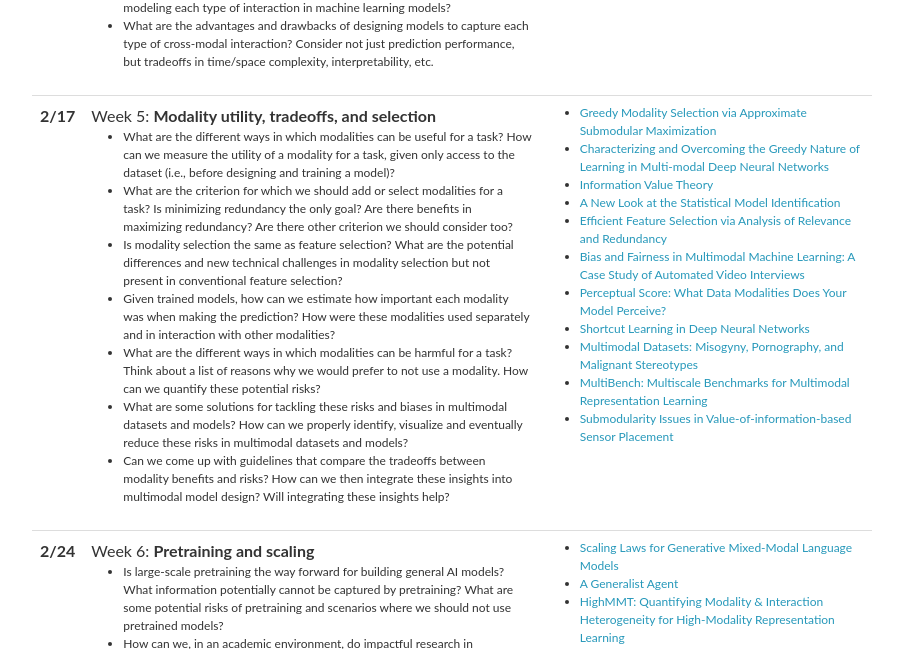
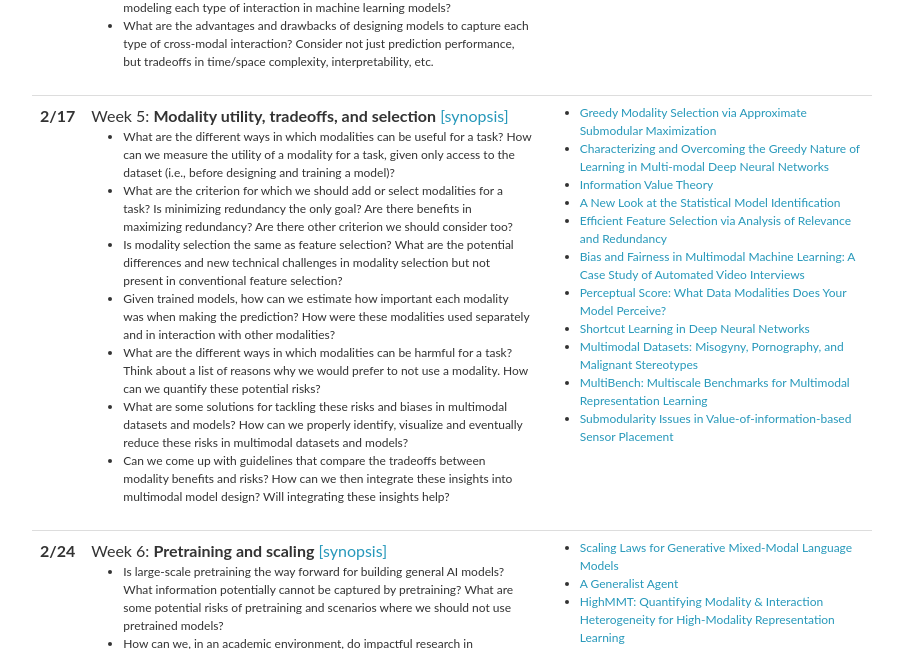
Before and after one commit to CMU-MultiComp-Lab/adv-mmml-course, a Jekyll site: the page built from spring2023/_pages/schedule.md, in a window 1280 px wide and 900 px high, scrolled down 1414 px. Shown: the part 154-803 px from the top of the window, without its empty margins (188-1091 px from the left). Built offline with Jekyll 4.4.1, drawn with Linux system fonts in a browser that asks for light colours; nearby versions of some CDN libraries; comment, search, counter and statistics services are not loaded.

Commit message:
Update lectures_2023.yml

```diff
--- a/_data/lectures_2023.yml
+++ b/_data/lectures_2023.yml
@@ -83,7 +83,7 @@
 
 - date: 2/17
   title: >
-    Week 5: <strong>Modality utility, tradeoffs, and selection</strong>
+    Week 5: <strong>Modality utility, tradeoffs, and selection</strong> <a href="11877_week5.pdf">[synopsis]</a>
   topics:
     - What are the different ways in which modalities can be useful for a task? How can we measure the utility of a modality for a task, given only access to the dataset (i.e., before designing and training a model)?
     - What are the criterion for which we should add or select modalities for a task? Is minimizing redundancy the only goal? Are there benefits in maximizing redundancy? Are there other criterion we should consider too?
@@ -107,7 +107,7 @@
 
 - date: 2/24
   title: >
-    Week 6: <strong>Pretraining and scaling</strong>
+    Week 6: <strong>Pretraining and scaling</strong> <a href="11877_week6.pdf">[synopsis]</a>
   topics:
     - Is large-scale pretraining the way forward for building general AI models? What information potentially cannot be captured by pretraining? What are some potential risks of pretraining and scenarios where we should not use pretrained models?
     - How can we, in an academic environment, do impactful research in multimodal pretraining? What would be your proposed multi-year research agenda in this topic?
```
